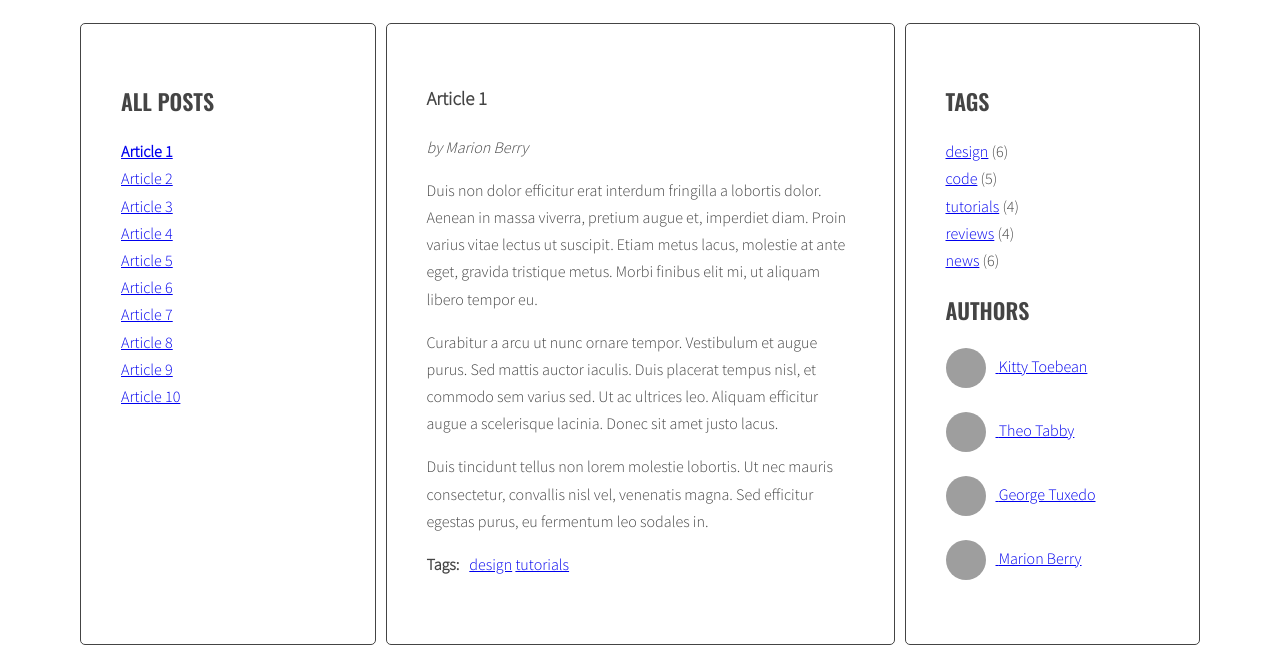
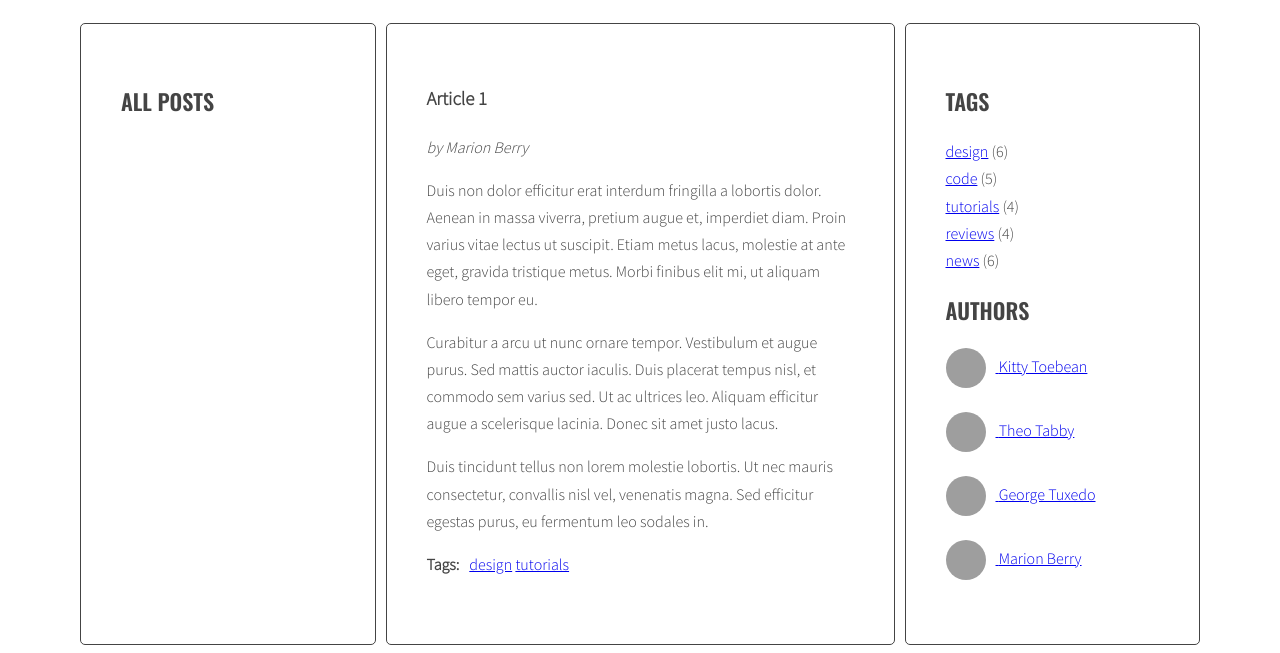
Before and after one commit to aiwanaszko/javascript-blog, a website: page index.html in a window 1280 px wide. Shown: the part 220-873 px from the top of the page. Drawn offline with nearby package versions, Linux system fonts and the light colour scheme; grey boxes are pictures that could not be loaded.

Commit message:
Remove title links

```diff
--- a/index.html
+++ b/index.html
@@ -13,16 +13,6 @@
       <aside class="sidebar">
         <h2 class="section-title">All posts</h2>
         <ul class="list titles">
-          <li><a href="#article-1" class="active"><span>Article 1</span></a></li>
-          <li><a href="#article-2"><span>Article 2</span></a></li>
-          <li><a href="#article-3"><span>Article 3</span></a></li>
-          <li><a href="#article-4"><span>Article 4</span></a></li>
-          <li><a href="#article-5"><span>Article 5</span></a></li>
-          <li><a href="#article-6"><span>Article 6</span></a></li>
-          <li><a href="#article-7"><span>Article 7</span></a></li>
-          <li><a href="#article-8"><span>Article 8</span></a></li>
-          <li><a href="#article-9"><span>Article 9</span></a></li>
-          <li><a href="#article-10"><span>Article 10</span></a></li>
         </ul>
       </aside>
       <section class="posts">
--- a/js/script.js
+++ b/js/script.js
@@ -49,3 +49,32 @@ const links = document.querySelectorAll('.titles a');
 for(let link of links){
   link.addEventListener('click', titleClickHandler);
 }
+
+function generateTitleLinks() {
+  console.log('Title links have been generated');
+
+  const optArticleSelector = '.post',
+    optTitleSelector = '.post-titles',
+    optTitleListSelector = '.titles';
+
+    /* remove contents of titlelist */
+
+    const titleList = document.querySelector(optTitleListSelector).innerHTML = '';
+
+    /* for each article */
+
+    /* get the article id */
+
+    /* find the title element */
+
+    /* get the title from the title element */
+
+    /* create HTML of the link */
+
+    /* insert link into titleList */
+
+}
+
+// pod deklaracja funkcji dodac jej wywolanie
+
+generateTitleLinks();
```
